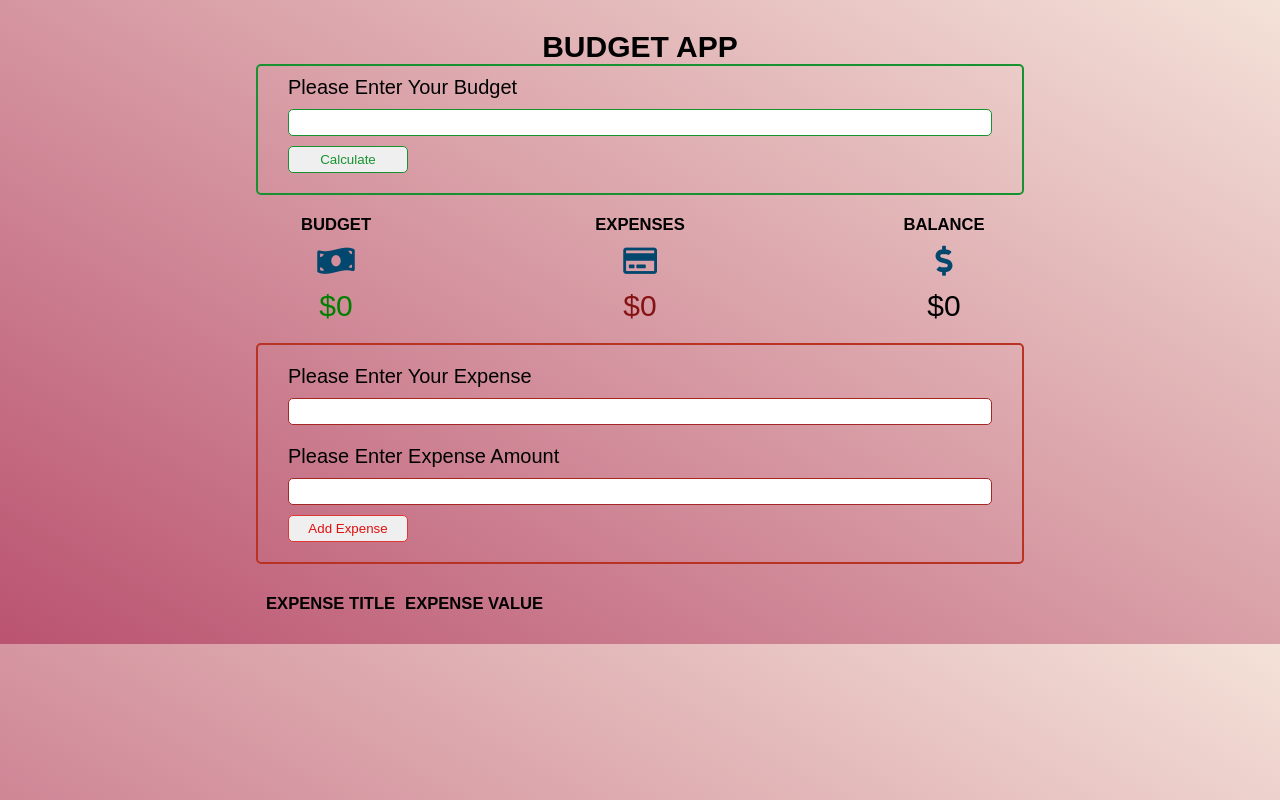
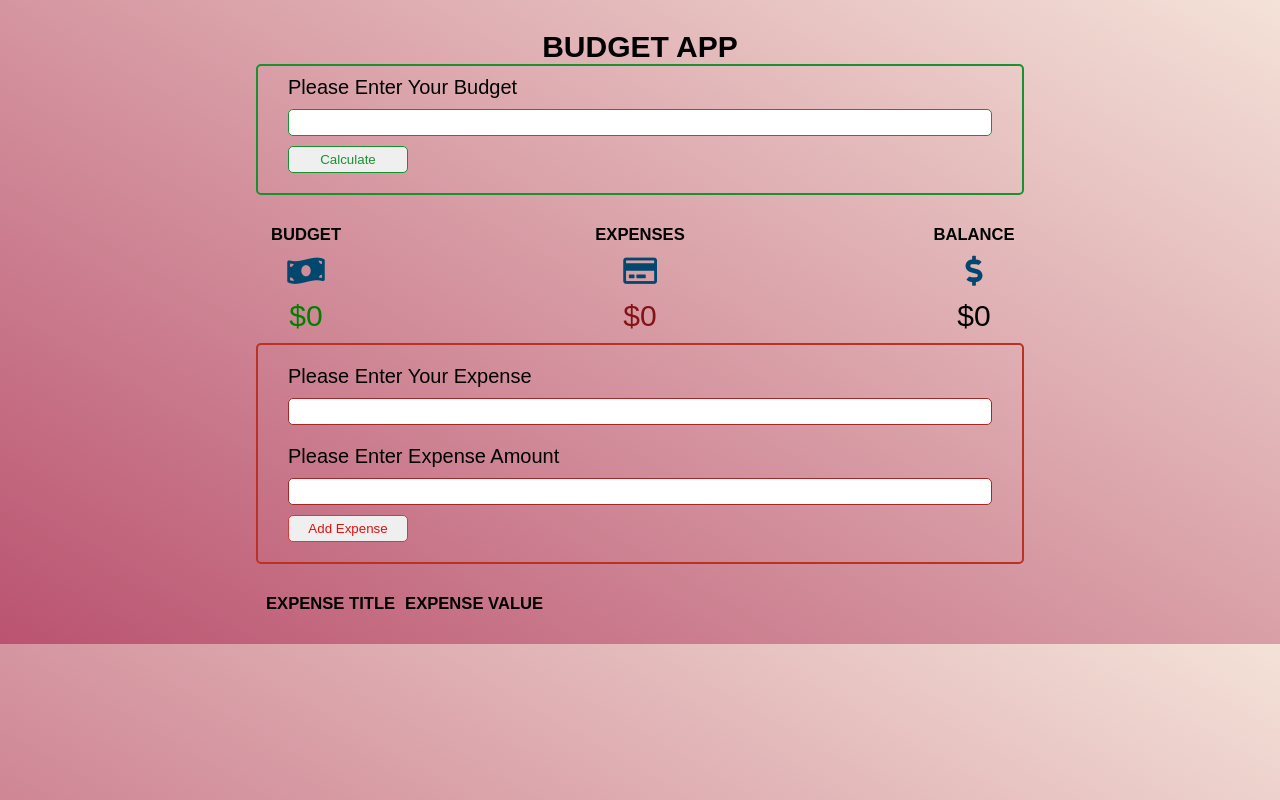
Before and after one commit to TessFanny/Budget-app, a plain HTML site: page index.html in a window 1280 px wide. Drawn offline with Linux system fonts and the light colour scheme.

Commit message:
some changes

```diff
--- a/style.css
+++ b/style.css
@@ -57,7 +57,7 @@ margin: 10px 0 0;
   margin-top: 20px;
   display: flex;
   justify-content: space-between;
-  padding: 0px 30px 20px;
+  padding: 10px 0;
   border-radius: 5px;
   width: 60%;
 }
```
